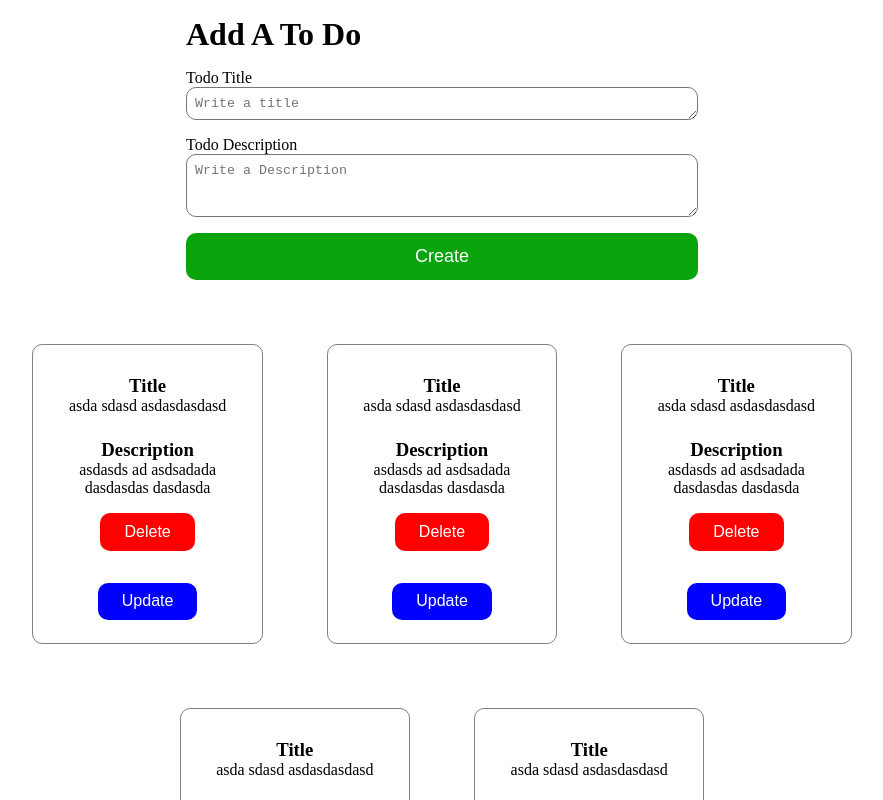
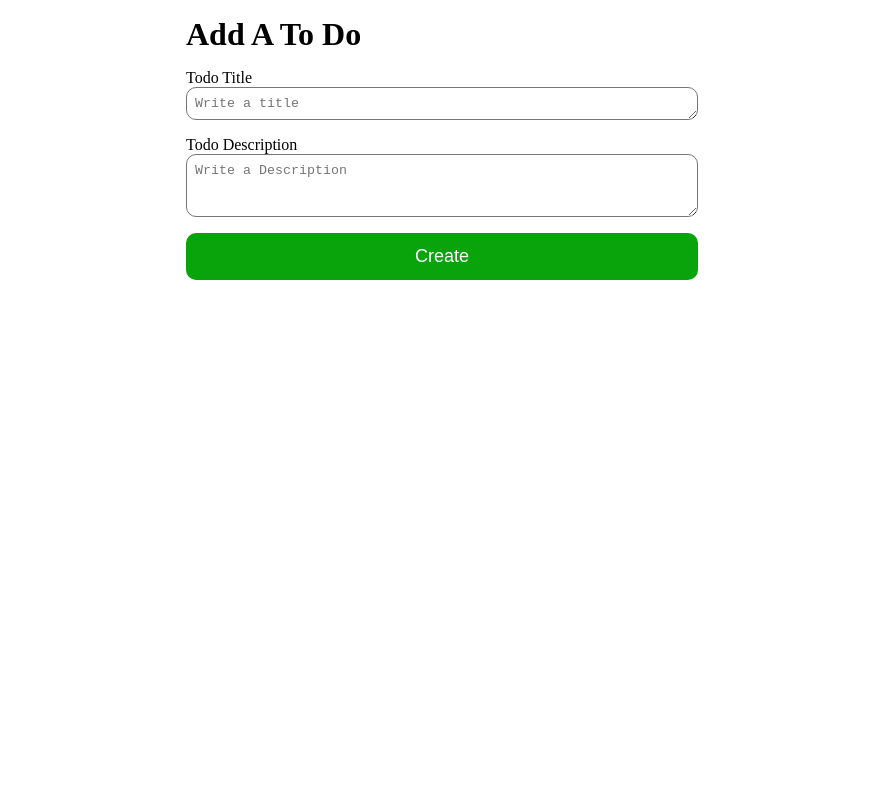
Before and after one commit to MrtGzc/ReactExercises, a React (Vite) app in the folder TodoApp/: page / in a window 1280 px wide. Shown: the top 800 px of the page, without its empty margins (198-1081 px from the left). Built offline with nearby package versions, Linux system fonts and the light colour scheme.

Commit message:
added todos

```diff
--- a/TodoApp/src/App.jsx
+++ b/TodoApp/src/App.jsx
@@ -20,7 +20,7 @@ function App() {
   return (
     <div className="appContainer">
       <Addtodos todoDatas={todoDatas}></Addtodos>
-      <Todos></Todos>
+      <Todos todos={todos}></Todos>
     </div>
   );
 }
--- a/TodoApp/src/Components/Todo.jsx
+++ b/TodoApp/src/Components/Todo.jsx
@@ -1,10 +1,10 @@
-function Todo() {
+function Todo({todo}) {
   return (
     <div className="todoContainer">
       <h3>Title</h3>
-      <p>asda sdasd asdasdasdasd</p>
+      <p>{todo.title}</p>
       <h3>Description</h3>
-      <p>asdasds ad asdsadada dasdasdas dasdasda</p>
+      <p>{todo.desc}</p>
       <div className="buttons">
         <button className="deleteBtn">Delete</button>
         <button className="updateBtn">Update</button>
--- a/TodoApp/src/Components/Todos.jsx
+++ b/TodoApp/src/Components/Todos.jsx
@@ -1,13 +1,13 @@
 import Todo from "../Components/Todo";
 
-function Todos() {
+function Todos({todos}) {
   return (
     <div className="todosContainer">
-      <Todo></Todo>
-      <Todo></Todo>
-      <Todo></Todo>
-      <Todo></Todo>
-      <Todo></Todo>
+      {
+        todos.map(todo => {
+         return (<Todo todo={todo}></Todo>)
+        })
+      }
     </div>
   );
 }
```
